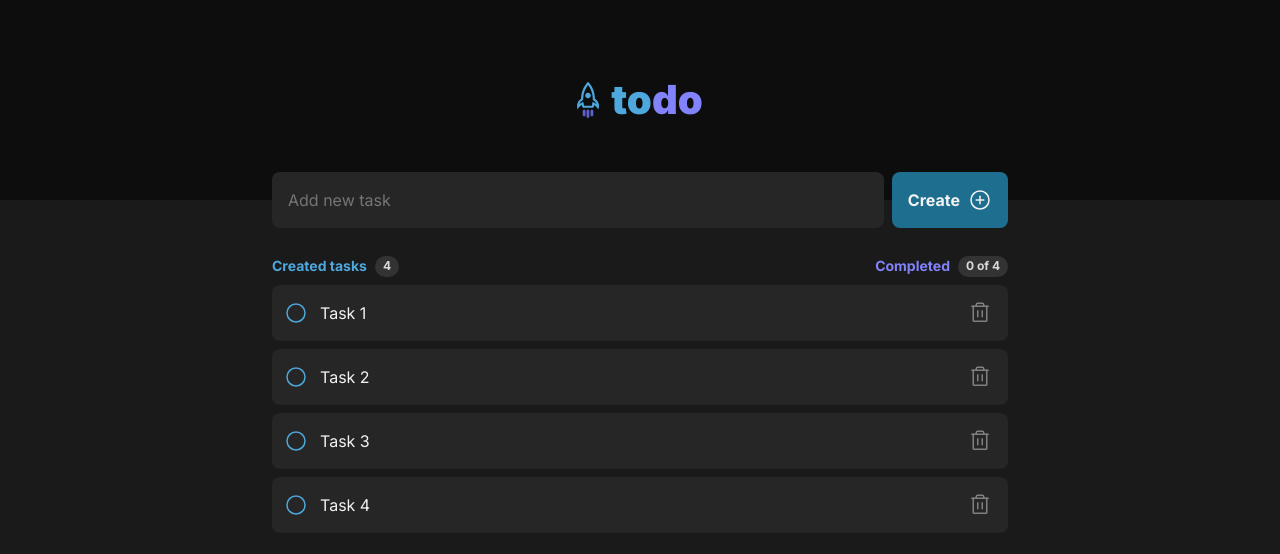
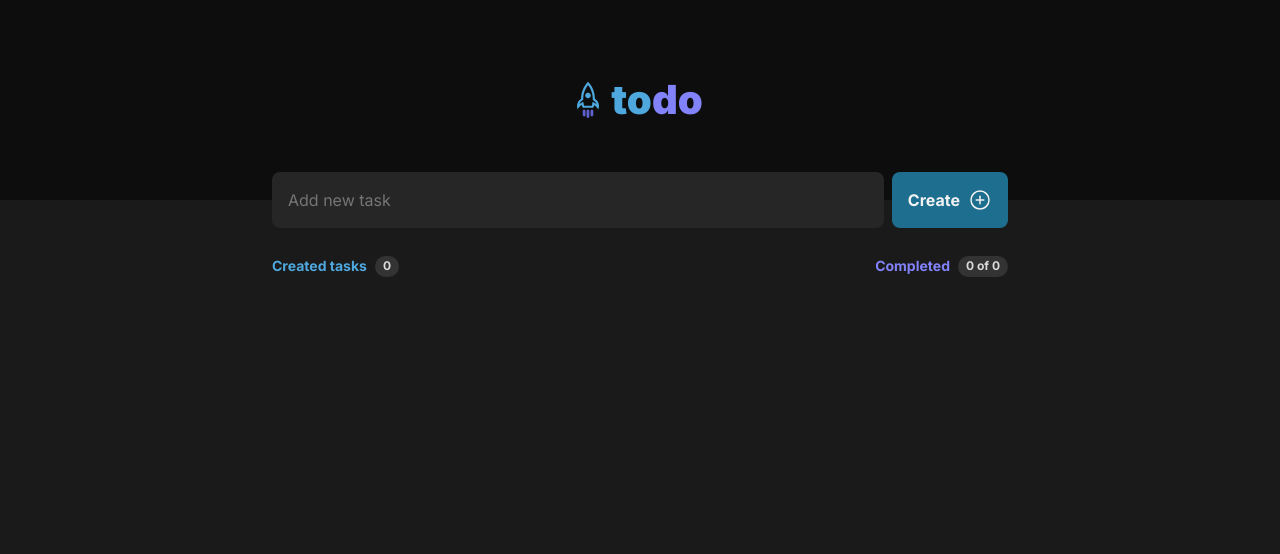
Before and after one commit to claudiohenrique-dev/jasta, a React (Vite) app: page / in a window 1280 px wide. Shown: the top 554 px of the page. Built offline with nearby package versions, Linux system fonts and the light colour scheme.

Commit message:
feat: add save to LocalStorage
Save to LocalStorage and delete mock data

```diff
--- a/src/constants/tasks.ts
+++ /dev/null
@@ -1,26 +0,0 @@
-import { v4 as uuidv4 } from 'uuid'
-
-import { ITask } from '@/components/TaskItem/types'
-
-export const tasks: ITask[] = [
-  {
-    id: uuidv4(),
-    content: 'Task 1',
-    checked: false,
-  },
-  {
-    id: uuidv4(),
-    content: 'Task 2',
-    checked: false,
-  },
-  {
-    id: uuidv4(),
-    content: 'Task 3',
-    checked: false,
-  },
-  {
-    id: uuidv4(),
-    content: 'Task 4',
-    checked: false,
-  },
-]
--- a/src/pages/Home/index.tsx
+++ b/src/pages/Home/index.tsx
@@ -1,25 +1,26 @@
-import { ChangeEvent, FormEvent, useState } from 'react'
+import { ChangeEvent, FormEvent, useEffect, useState } from 'react'
 
 import { v4 as uuidv4 } from 'uuid'
 import { PlusCircle } from 'phosphor-react'
-
-import { tasks as mockTasks } from '@/constants/tasks'
 
 import { Input } from '@/components/Input'
 import { Button } from '@/components/Button'
 import { TaskItem } from '@/components/TaskItem'
 
 import { HomeContainer, NewTaskForm, TasksContainer, TasksHeader, TasksList } from './styles'
+import { ITask } from '@/components/TaskItem/types'
+
+const LOCAL_STORAGE_KEY = 'todo:savedTasks'
 
 export function Home() {
-  const [tasks, setTasks] = useState(mockTasks)
+  const [tasks, setTasks] = useState<ITask[]>([])
   const [inputValue, setInputValue] = useState('')
 
   const checkedTasks = tasks.filter(task => task.checked).length
 
   function handleDeleteTask(id: string) {
     const tasksWithoutDeletedOne = tasks.filter(task => task.id !== id)
-    setTasks(tasksWithoutDeletedOne)
+    setTasksAndSave(tasksWithoutDeletedOne)
   }
 
   function handleCheckTask(id: string) {
@@ -27,7 +28,7 @@ export function Home() {
       if (task.id === id) return { ...task, checked: !task.checked }
       return task
     })
-    setTasks(tasksWithCheckedOne)
+    setTasksAndSave(tasksWithCheckedOne)
   }
 
   function handleSubmit(event: FormEvent) {
@@ -42,7 +43,7 @@ export function Home() {
       },
     ]
 
-    setTasks(newTasks)
+    setTasksAndSave(newTasks)
 
     setInputValue('')
   }
@@ -50,6 +51,20 @@ export function Home() {
   function onChangeNewTaskText(event: ChangeEvent<HTMLInputElement>) {
     setInputValue(event.target.value)
   }
+
+  function loadSavedTasks() {
+    const saved = localStorage.getItem(LOCAL_STORAGE_KEY)
+    if (saved) setTasks(JSON.parse(saved))
+  }
+
+  function setTasksAndSave(newTasks: ITask[]) {
+    setTasks(newTasks)
+    localStorage.setItem(LOCAL_STORAGE_KEY, JSON.stringify(newTasks))
+  }
+
+  useEffect(() => {
+    loadSavedTasks()
+  }, [])
 
   return (
     <HomeContainer onSubmit={handleSubmit}>
```
